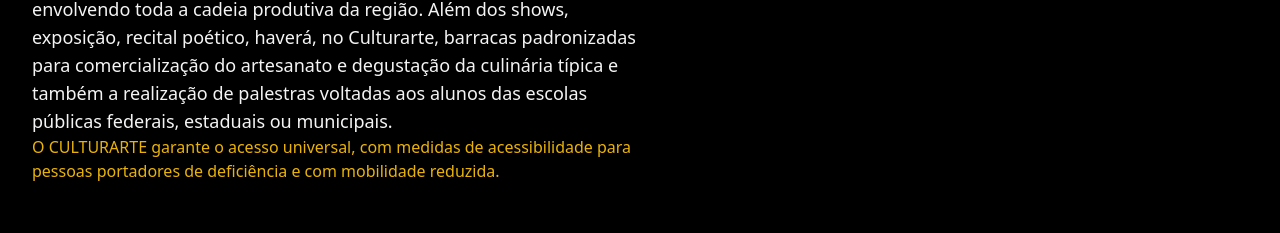
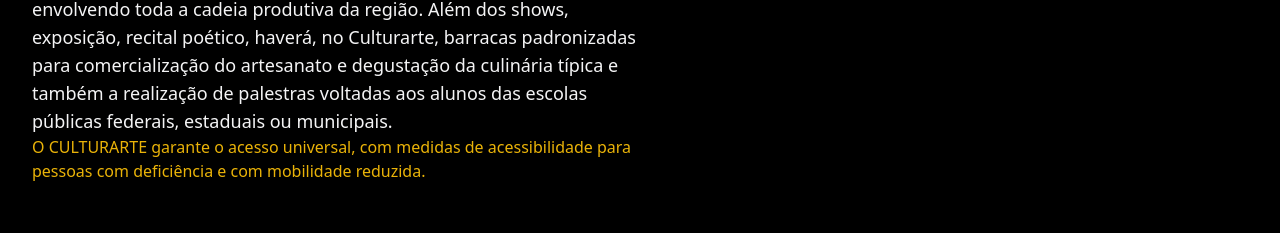
Before and after one commit to romuloromulo/culturarte, a Next.js app: page / in a window 1280 px wide. Shown: the part 1339-1572 px from the top of the page. Built offline with nearby package versions, Linux system fonts and the light colour scheme.

Commit message:
corrigindo termo

```diff
--- a/app/layout/includes/Sobre.js
+++ b/app/layout/includes/Sobre.js
@@ -81,8 +81,8 @@
                 </p>
                 <p className="text-yellow-500 font-sans">
                   O CULTURARTE garante o acesso universal, com medidas de
-                  acessibilidade para pessoas portadores de deficiência e com
-                  mobilidade reduzida.
+                  acessibilidade para pessoas com deficiência e com mobilidade
+                  reduzida.
                 </p>
               </div>
             </div>
```
